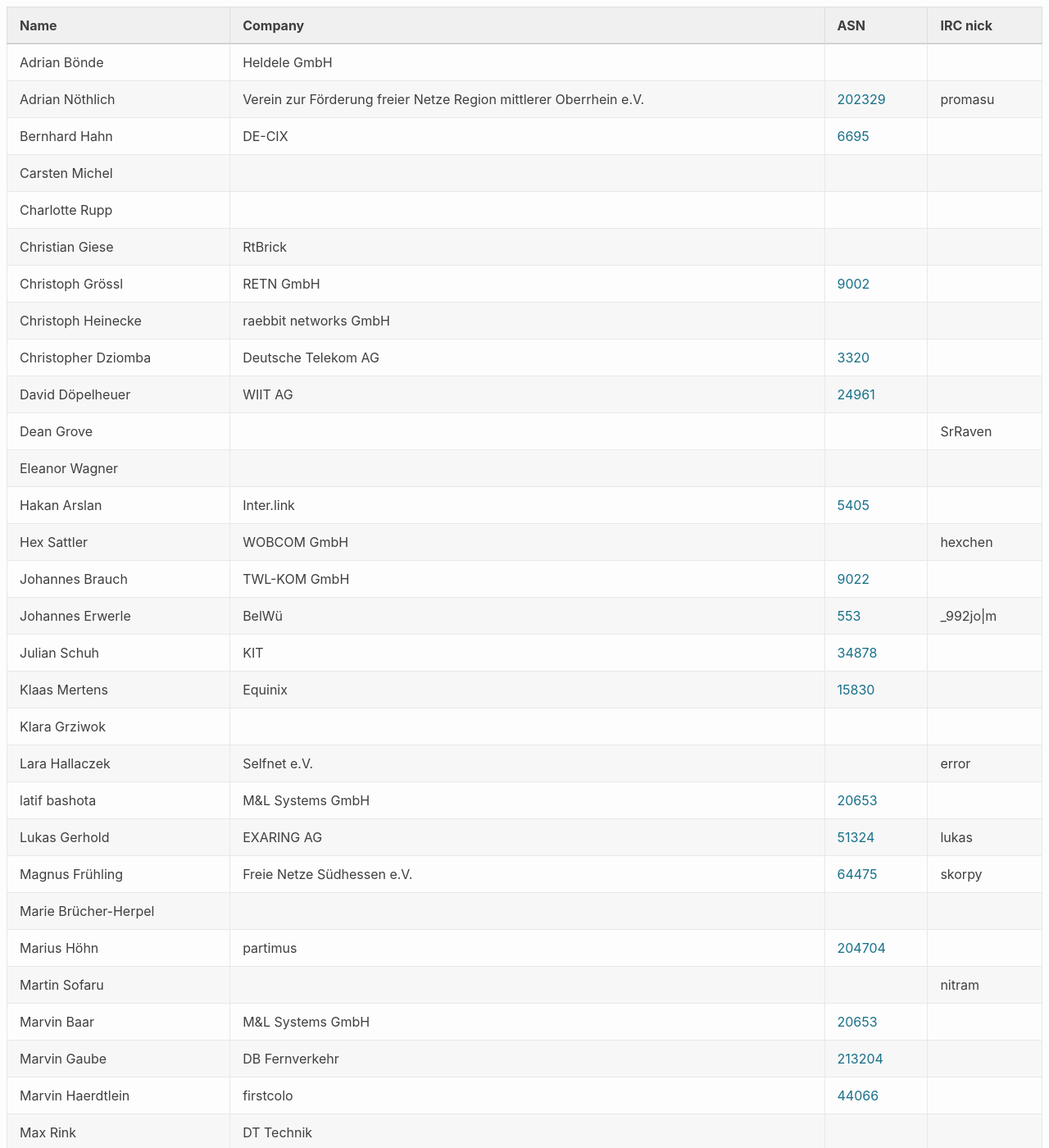
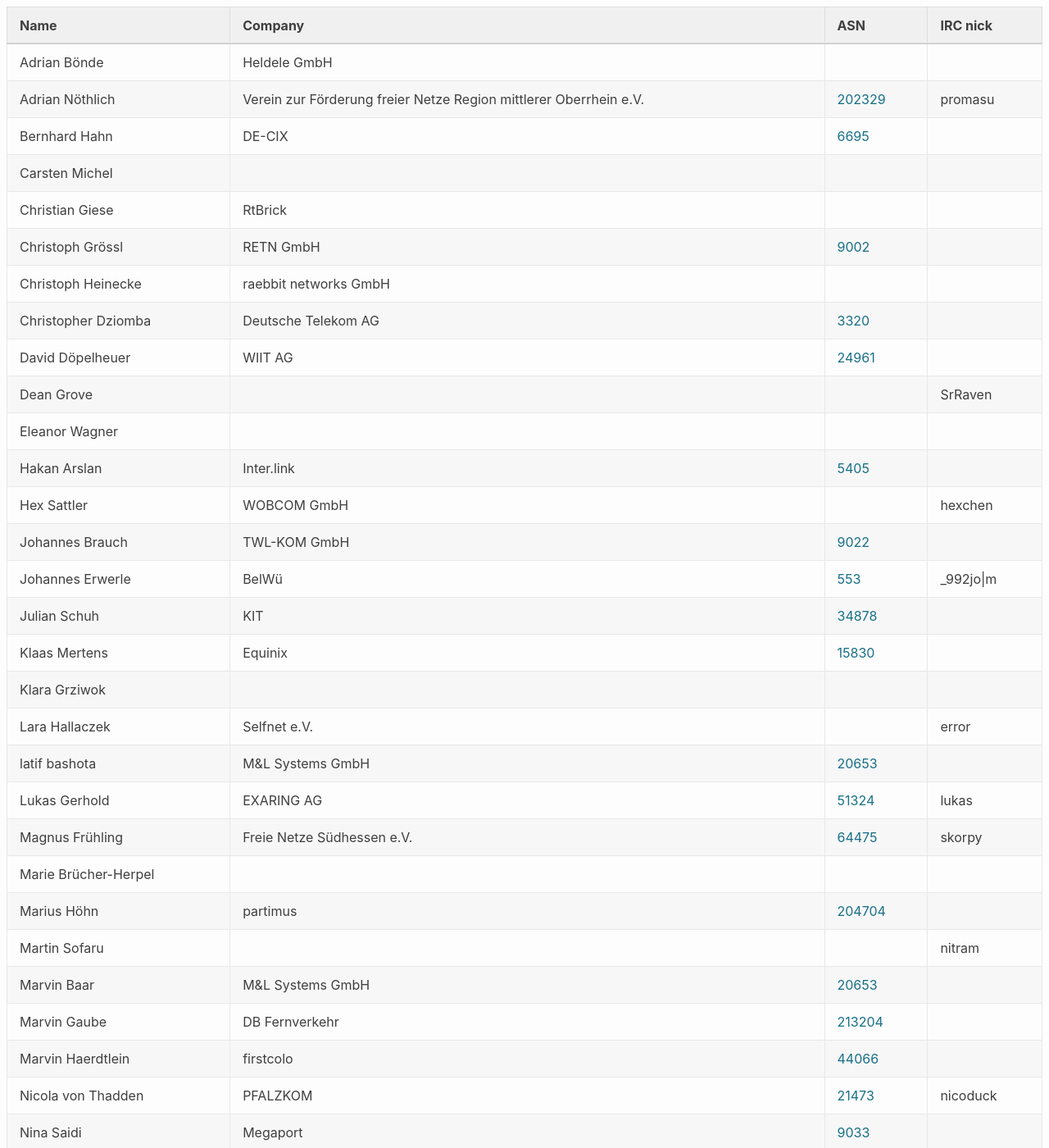
Before and after one commit to denog/pretix-attendeelist, a Jekyll site: the page built from denogmeetup24-04/index.markdown, in a window 1280 px wide and 1400 px high. Shown: the whole window at 82% size. Built offline with Jekyll 4.4.1, drawn with Linux system fonts in a browser that asks for light colours.

Commit message:
Latest data: Wed Apr 24 12:38:05 UTC 2024

```diff
--- a/_data/attendees_denogmeetup24-04.json
+++ b/_data/attendees_denogmeetup24-04.json
@@ -19,12 +19,6 @@
   },
   {
     "name": "Carsten Michel",
-    "company": null,
-    "irc": null,
-    "asn": null
-  },
-  {
-    "name": "Charlotte Rupp",
     "company": null,
     "irc": null,
     "asn": null
@@ -174,12 +168,6 @@
     "asn": "44066"
   },
   {
-    "name": "Max Rink",
-    "company": "DT Technik",
-    "irc": null,
-    "asn": null
-  },
-  {
     "name": "Nicola von Thadden",
     "company": "PFALZKOM",
     "irc": "nicoduck",
```
